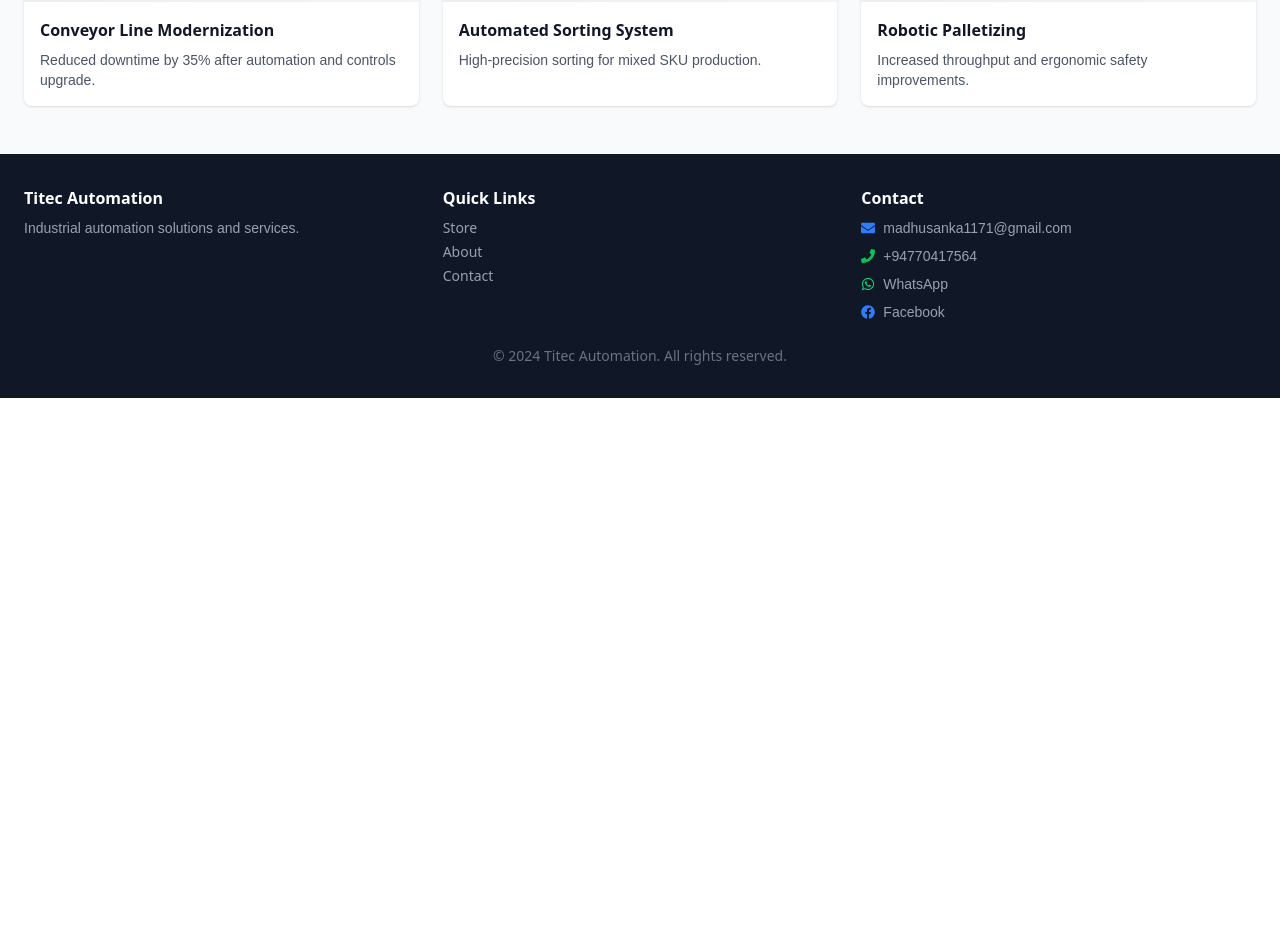
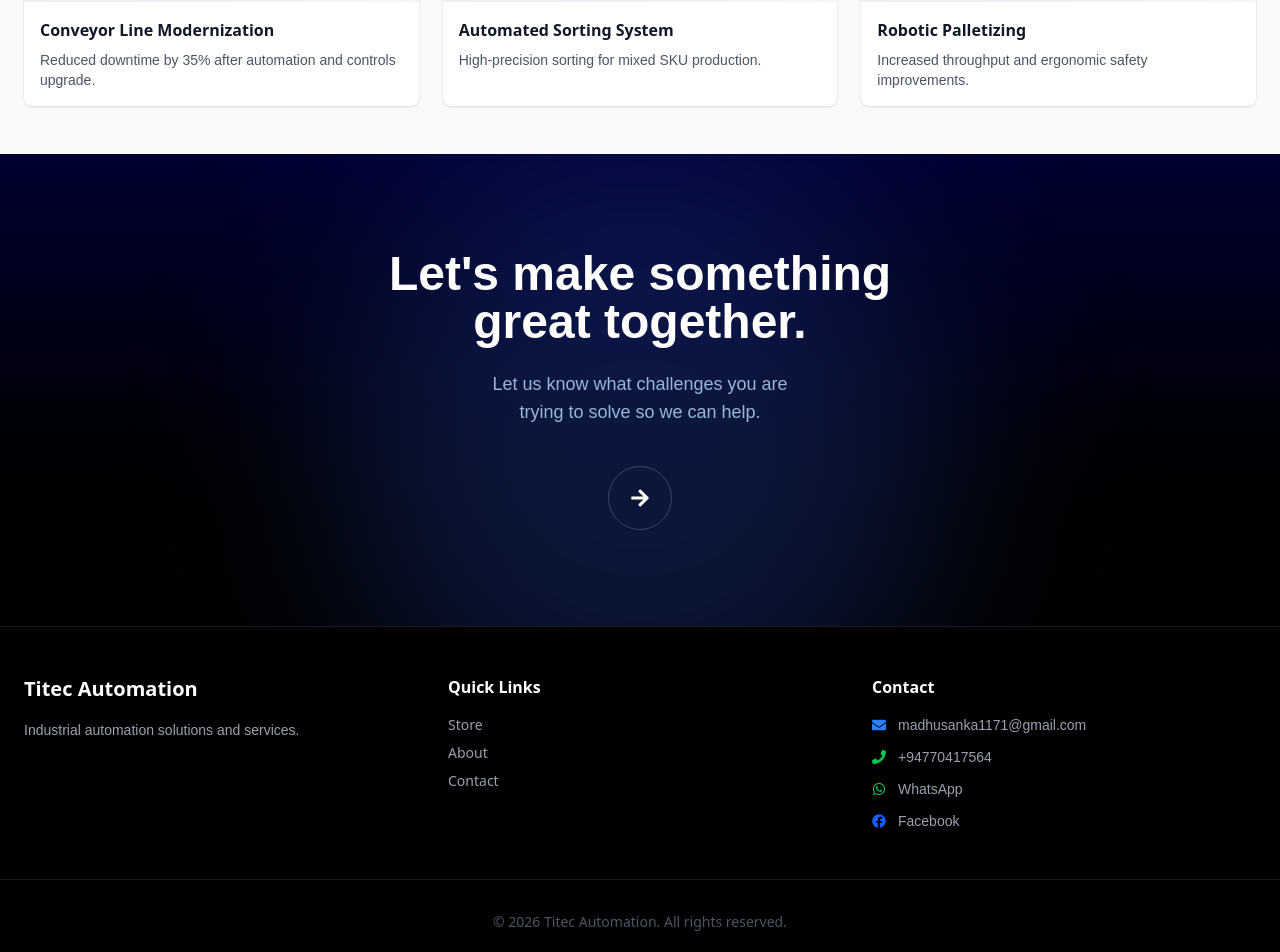
Before and after one commit to Pasindu115530/Titec-Automation-website-m3-first, a Next.js app in the folder frontend-next/: page / in a window 1280 px wide. Shown: the part 1778-2730 px from the top of the page. Before the commit the page ends 2176 px from the top, so only its background shows below. Built offline with nearby package versions, Linux system fonts and the light colour scheme.

Commit message:
redesign the footer\

```diff
--- a/frontend-next/src/components/footer.tsx
+++ b/frontend-next/src/components/footer.tsx
@@ -1,63 +1,94 @@
 import Link from 'next/link';
 import { contacts } from '../assets/clients/Contacts';
-import { FaFacebook, FaWhatsapp, FaEnvelope, FaPhone } from 'react-icons/fa';
+import { FaFacebook, FaWhatsapp, FaEnvelope, FaPhone, FaArrowRight } from 'react-icons/fa';
 
 export default function Footer() {
     const contact = contacts[0];
 
     return (
-        <footer className="bg-gray-900 text-white py-8">
-            <div className="max-w-full mx-auto px-6 grid grid-cols-1 md:grid-cols-3 gap-6">
-                <div>
-                    <h4 className="font-semibold">Titec Automation</h4>
-                    <p className="text-gray-400 mt-2 text-sm">Industrial automation solutions and services.</p>
+        <footer className="w-full">
+            {/* CTA Section */}
+            <div className="bg-gradient-to-b from-[#000033] to-black py-24 px-6 text-center relative overflow-hidden">
+                {/* Decorative circles/glow matching the reference vibe */}
+                <div className="absolute top-0 left-1/2 -translate-x-1/2 w-[600px] h-[600px] bg-blue-900/40 rounded-full blur-[100px] pointer-events-none"></div>
+
+                <div className="relative z-10 max-w-3xl mx-auto">
+                    <h2 className="text-4xl md:text-5xl font-bold text-white mb-6">
+                        Let&apos;s make something<br />great together.
+                    </h2>
+                    <p className="text-blue-200/80 mb-10 text-lg">
+                        Let us know what challenges you are<br className="hidden md:block" />
+                        trying to solve so we can help.
+                    </p>
+
+                    <Link
+                        href="/about"
+                        className="inline-flex items-center justify-center w-16 h-16 rounded-full border border-white/20 text-white hover:bg-white hover:text-black transition-all duration-300 group"
+                        aria-label="Contact Us"
+                    >
+                        <FaArrowRight className="text-xl group-hover:transform group-hover:translate-x-1 transition-transform" />
+                    </Link>
+                </div>
             </div>
 
+            {/* Footer Links Section */}
+            <div className="bg-black text-white pt-12 pb-8 border-t border-white/10">
+                <div className="max-w-7xl mx-auto px-6 grid grid-cols-1 md:grid-cols-3 gap-10">
+                    {/* Brand */}
                     <div>
-                    <h4 className="font-semibold">Quick Links</h4>
-                    <ul className="mt-2 text-gray-400 text-sm space-y-1">
+                        <h4 className="text-xl font-bold mb-4">Titec Automation</h4>
+                        <p className="text-gray-400 text-sm leading-relaxed">
+                            Industrial automation solutions and services.
+                        </p>
+                    </div>
+
+                    {/* Quick Links */}
+                    <div>
+                        <h4 className="font-semibold mb-4">Quick Links</h4>
+                        <ul className="space-y-2 text-sm text-gray-400">
                             <li>
-                            <Link href="/store" className="hover:text-white">
+                                <Link href="/store" className="hover:text-blue-400 transition-colors">
                                     Store
                                 </Link>
                             </li>
                             <li>
-                            <Link href="/about" className="hover:text-white">
+                                <Link href="/about" className="hover:text-blue-400 transition-colors">
                                     About
                                 </Link>
                             </li>
                             <li>
-                            <Link href="/contact" className="hover:text-white">
+                                <Link href="/contact" className="hover:text-blue-400 transition-colors">
                                     Contact
                                 </Link>
                             </li>
                         </ul>
                     </div>
 
+                    {/* Contact Info */}
                     <div>
-                    <h4 className="font-semibold">Contact</h4>
-                    <ul className="mt-2 space-y-2">
+                        <h4 className="font-semibold mb-4">Contact</h4>
+                        <ul className="space-y-3">
                             <li>
-                            <a href={contact.email} className="flex items-center gap-2 text-gray-400 hover:text-white transition-colors text-sm">
+                                <a href={`mailto:${contact.email}`} className="flex items-center gap-3 text-gray-400 hover:text-blue-400 transition-colors text-sm">
                                     <FaEnvelope className="text-blue-500" />
                                     <span>{contact.email}</span>
                                 </a>
                             </li>
                             <li>
-                            <a href={`tel:${contact.tel}`} className="flex items-center gap-2 text-gray-400 hover:text-white transition-colors text-sm">
+                                <a href={`tel:${contact.tel}`} className="flex items-center gap-3 text-gray-400 hover:text-green-400 transition-colors text-sm">
                                     <FaPhone className="text-green-500" />
                                     <span>{contact.tel}</span>
                                 </a>
                             </li>
                             <li>
-                            <a href={contact.whatsapp} target="_blank" rel="noopener noreferrer" className="flex items-center gap-2 text-gray-400 hover:text-white transition-colors text-sm">
-                                <FaWhatsapp className="text-green-400" />
+                                <a href={contact.whatsapp} target="_blank" rel="noopener noreferrer" className="flex items-center gap-3 text-gray-400 hover:text-green-400 transition-colors text-sm">
+                                    <FaWhatsapp className="text-green-500" />
                                     <span>WhatsApp</span>
                                 </a>
                             </li>
                             <li>
-                            <a href={contact.facebook} target="_blank" rel="noopener noreferrer" className="flex items-center gap-2 text-gray-400 hover:text-white transition-colors text-sm">
-                                <FaFacebook className="text-blue-500" />
+                                <a href={contact.facebook} target="_blank" rel="noopener noreferrer" className="flex items-center gap-3 text-gray-400 hover:text-blue-400 transition-colors text-sm">
+                                    <FaFacebook className="text-blue-600" />
                                     <span>Facebook</span>
                                 </a>
                             </li>
@@ -65,8 +96,10 @@ export default function Footer() {
                     </div>
                 </div>
 
-            <div className="mt-6 text-center text-gray-500 text-sm">
-                &copy; 2024 Titec Automation. All rights reserved.
+                {/* Copyright */}
+                <div className="max-w-7xl mx-auto px-6 mt-12 pt-8 border-t border-white/10 text-center text-gray-600 text-sm">
+                    &copy; {new Date().getFullYear()} Titec Automation. All rights reserved.
+                </div>
             </div>
         </footer>
     );
```
Lines whose indentation alone changed are shown as unchanged.
